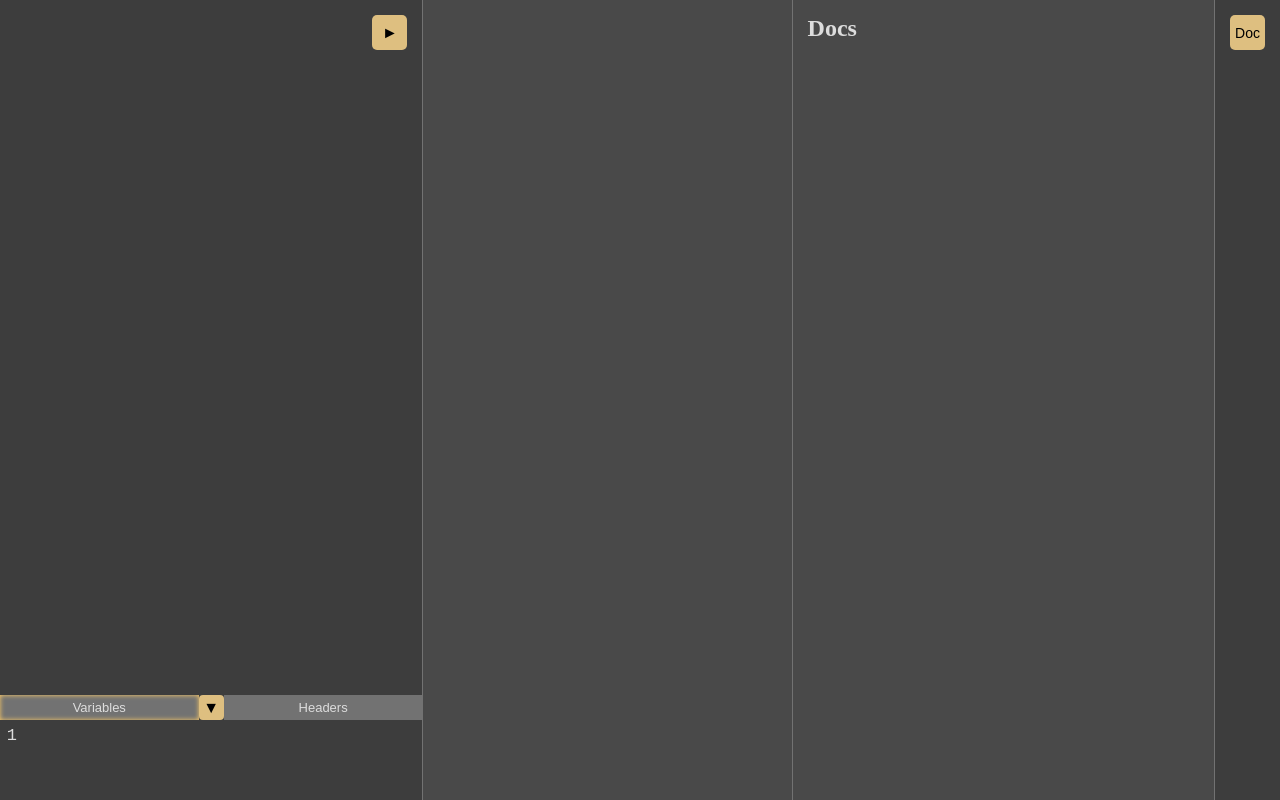
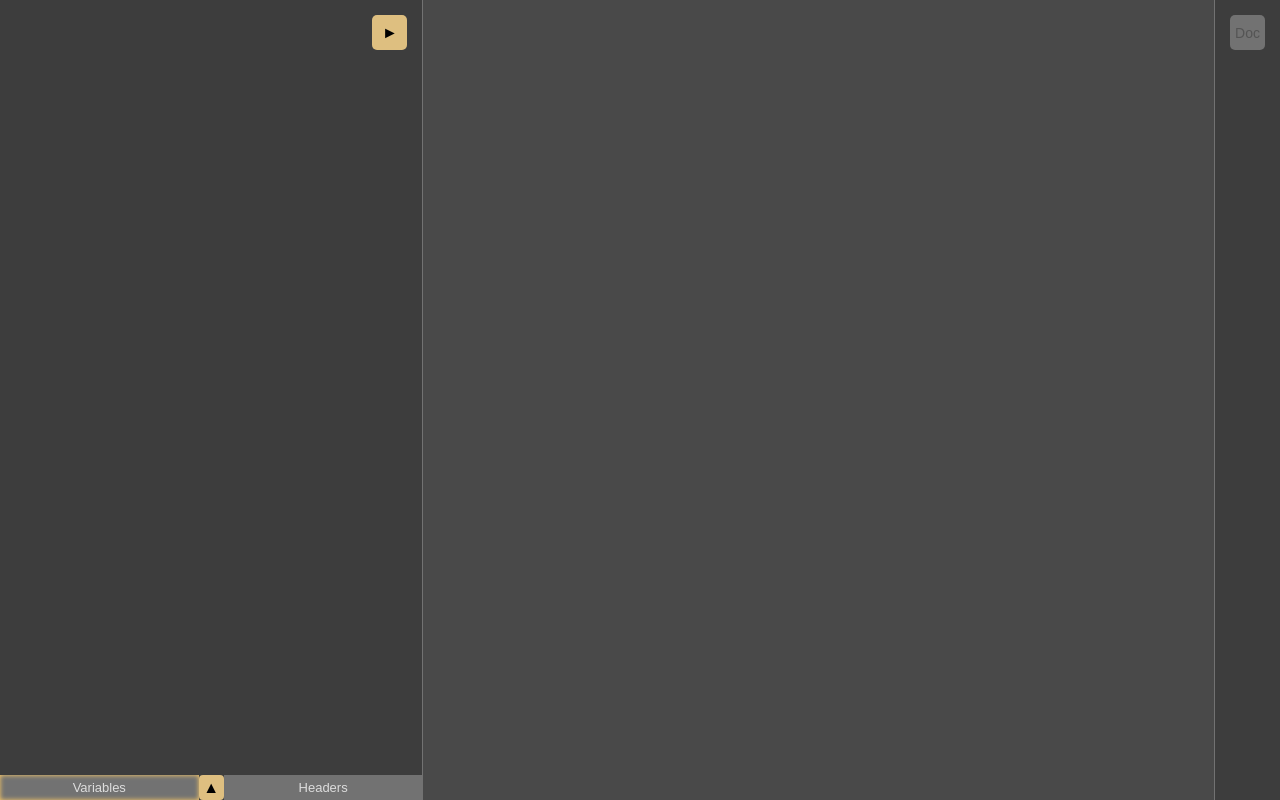
Before and after one commit to Tatiana-312/graphiql-app, a React (Vite) app in the folder graphiql-app/: page / in a window 1280 px wide. Built offline with nearby package versions, Linux system fonts and the light colour scheme; no server answers.

Commit message:
feat: disable doc button and add ability to open and close docs explorer

```diff
--- a/graphiql-app/src/components/GraphDoc/DocPanel.module.scss
+++ b/graphiql-app/src/components/GraphDoc/DocPanel.module.scss
@@ -1,5 +1,4 @@
 .panel {
-    // background-color: #494949;
     background-color: #3d3d3d;
     border-left: 1px solid #727272;
 }
@@ -16,3 +15,11 @@
   margin: 15px;
   flex-shrink: 0;
 }
+
+.active {
+  box-shadow: inset 0 0 5px #3d3d3d;
+}
+
+.disable {
+  background-color: #727272;
+}
--- a/graphiql-app/src/components/GraphDoc/DocPanel.tsx
+++ b/graphiql-app/src/components/GraphDoc/DocPanel.tsx
@@ -1,9 +1,21 @@
+import { useAppDispatch, useAppSelector } from '../../hooks/redux-hooks';
+import { changeVisibility } from '../../redux/store/docSlice';
 import styles from './DocPanel.module.scss';
 
 const DocPanel = () => {
+  const dispatch = useAppDispatch();
+  const updateVisibilityState = () => dispatch(changeVisibility());
+  const isActiveDoc = useAppSelector((state) => state.doc.active);
+  const isDisableButton = useAppSelector((state) => state.doc.disable);
+
+  const classes = isActiveDoc ? styles.button + ' ' + styles.active : styles.button;
+  const classesWithDisable = isDisableButton ? classes + ' ' + styles.disable : classes;
+
   return (
     <div className={styles.panel}>
-      <button className={styles.button}>Doc</button>
+      <button className={classesWithDisable} onClick={() => updateVisibilityState()} disabled={isDisableButton}>
+        Doc
+      </button>
     </div>
   );
 };
--- a/graphiql-app/src/components/GraphDoc/GraphDoc.module.scss
+++ b/graphiql-app/src/components/GraphDoc/GraphDoc.module.scss
@@ -1,8 +1,8 @@
 .container {
-    width: 33%;
-    padding: 15px;
-    background-color: #494949;
-    border-left: 1px solid #727272;
+    width: 0%;
+    padding: 0px;
+    background-color: #3d3d3d;
+    border: none;
     height: 100vh;
     overflow: auto;
 }
@@ -20,3 +20,9 @@
     font-size: 18px;
     margin-bottom: 10px;
 }
+
+.active {
+  width: 30%;
+  padding: 15px;
+  border-left: 1px solid #727272;
+}
--- a/graphiql-app/src/components/GraphDoc/GraphDoc.tsx
+++ b/graphiql-app/src/components/GraphDoc/GraphDoc.tsx
@@ -6,26 +6,30 @@ import EntryDoc from './EntryDoc';
 import { useAppDispatch, useAppSelector } from '../../hooks/redux-hooks';
 import Fields from './Fields/Fields';
 import Scalar from './Scalar';
-import { removeHistoryData } from '../../redux/store/docSlice';
+import { disableButton, enableButton, removeHistoryData } from '../../redux/store/docSlice';
 import InputObject from './InputObject/InputObject';
 import { EnumType, InputObjectType, ObjectType, ScalarType, UnionType } from './docs.interface';
 import Enum from './Enum/Enum';
 import Union from './Union/Union';
 
 const GraphDoc: FC = () => {
-  const [getGraphQlSchema, { data, isLoading }] = useGetGraphqlSchemaMutation({
+  const [getGraphQlSchema, { data, isLoading, error, isError }] = useGetGraphqlSchemaMutation({
     fixedCacheKey: 'schemaKey',
   });
 
   const dispatch = useAppDispatch();
   const removeLastDataFromHistory = () => dispatch(removeHistoryData());
   const history = useAppSelector((state) => state.doc.history);
+  const isActive = useAppSelector((state) => state.doc.active);
+  const disableDocButton = () => dispatch(disableButton());
+  const enableDocButton = () => dispatch(enableButton());
 
-  // useEffect(() => {
-  //   if (data) {
-  //     console.log('SCHEMA', data.data.__schema);
-  //   }
-  // }, [data, getGraphQlSchema]);
+  useEffect(() => {
+    if (data) {
+      enableDocButton();
+      // console.log('SCHEMA', data.data.__schema);
+    }
+  }, [data, getGraphQlSchema]);
 
   let currentData = history.at(-1)?.currentData;
   const currentName = history.at(-1)?.name;
@@ -33,8 +37,10 @@ const GraphDoc: FC = () => {
 
   let content;
 
-  if (isLoading) {
-    content = <p>Loading...</p>;
+  if (isLoading || isError) {
+    disableDocButton();
+  } else if (error) {
+    console.log(error);
   } else if (data && history.length === 1) {
     content = <EntryDoc schema={data.data.__schema} />;
   } else if ((currentData as ObjectType).kind === 'SCALAR') {
@@ -49,8 +55,10 @@ const GraphDoc: FC = () => {
     content = <Fields fields={(currentData as ObjectType).fields} />;
   }
 
+  const styleClasses = isActive ? styles.container + ' ' + styles.active : styles.container;
+
   return (
-    <div className={styles.container}>
+    <div className={styleClasses}>
       {history.length != 1 && (
         <p
           className={styles.back}
--- a/graphiql-app/src/components/GraphResponse/GraphResponse.module.scss
+++ b/graphiql-app/src/components/GraphResponse/GraphResponse.module.scss
@@ -1,7 +1,7 @@
 .response_container {
   flex-grow: 1;
   overflow: auto;
-  // width: 33%;
+  width: 32%;
   border-left: 1px solid #727272;
 }
 
--- a/graphiql-app/src/pages/MainPage/MainPage.tsx
+++ b/graphiql-app/src/pages/MainPage/MainPage.tsx
@@ -12,7 +12,7 @@ const MainPage = () => {
       <div className={styles.container}>
         <GraphRequestEditors />
         <GraphResponse />
-        <Suspense fallback={<div>Documentation is Loading...</div>}>
+        <Suspense fallback={null}>
           <GraphDoc />
         </Suspense>
         <DocPanel />
--- a/graphiql-app/src/redux/store/displayVariablesSectionSlice.ts
+++ b/graphiql-app/src/redux/store/displayVariablesSectionSlice.ts
@@ -7,7 +7,7 @@ interface SectionState {
 const displayVariablesSectionSlice = createSlice({
   name: 'displayVariablesSection',
   initialState: {
-    active: true,
+    active: false,
   },
   reducers: {
     changeDisplayVariablesSection: (state: SectionState) => {
--- a/graphiql-app/src/redux/store/docSlice.ts
+++ b/graphiql-app/src/redux/store/docSlice.ts
@@ -3,6 +3,8 @@ import { InputObjectType, ObjectType, ScalarType } from '../../components/GraphD
 
 interface DocState {
   history: MyObjectType[];
+  active: boolean;
+  disable: boolean;
 }
 export interface MyObjectType {
   name: string;
@@ -18,6 +20,8 @@ const docSlice = createSlice({
         currentData: {},
       },
     ],
+    active: false,
+    disable: true,
   },
   reducers: {
     addHistoryData: (state: DocState, { payload }: PayloadAction<MyObjectType>) => {
@@ -26,9 +30,19 @@ const docSlice = createSlice({
     removeHistoryData: (state: DocState) => {
       state.history.pop();
     },
+    changeVisibility: (state: DocState) => {
+      state.active = !state.active;
+    },
+    disableButton: (state: DocState) => {
+      state.disable = true;
+    },
+    enableButton: (state: DocState) => {
+      state.disable = false;
+    },
   },
 });
 
-export const { addHistoryData, removeHistoryData } = docSlice.actions;
+export const { addHistoryData, removeHistoryData, changeVisibility, disableButton, enableButton } =
+  docSlice.actions;
 
 export default docSlice.reducer;
```
